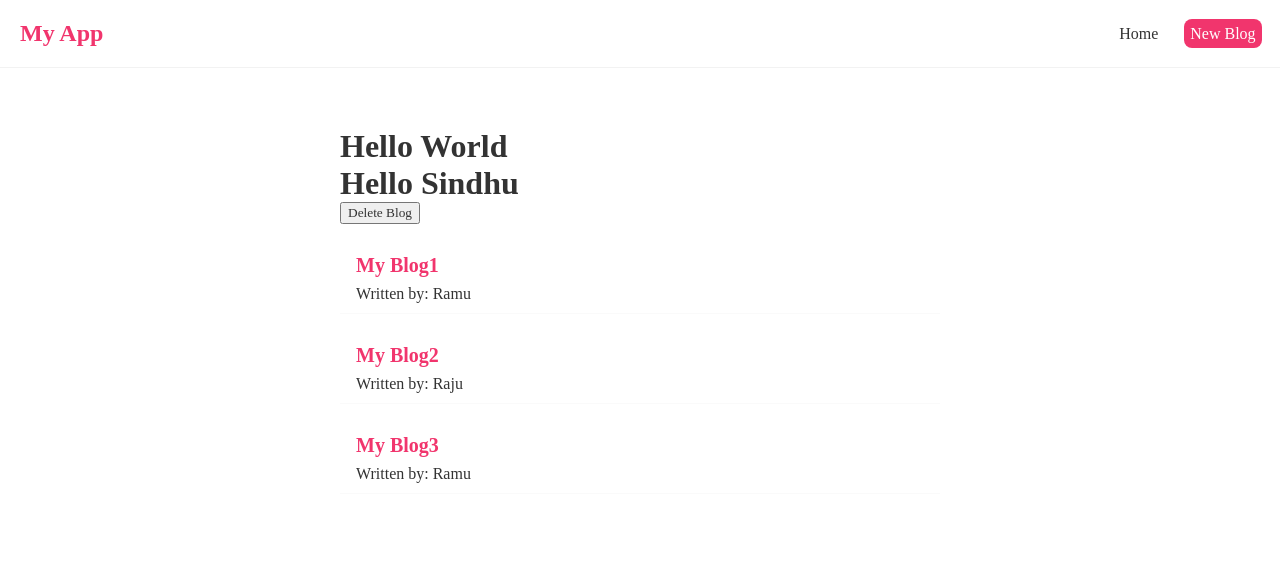
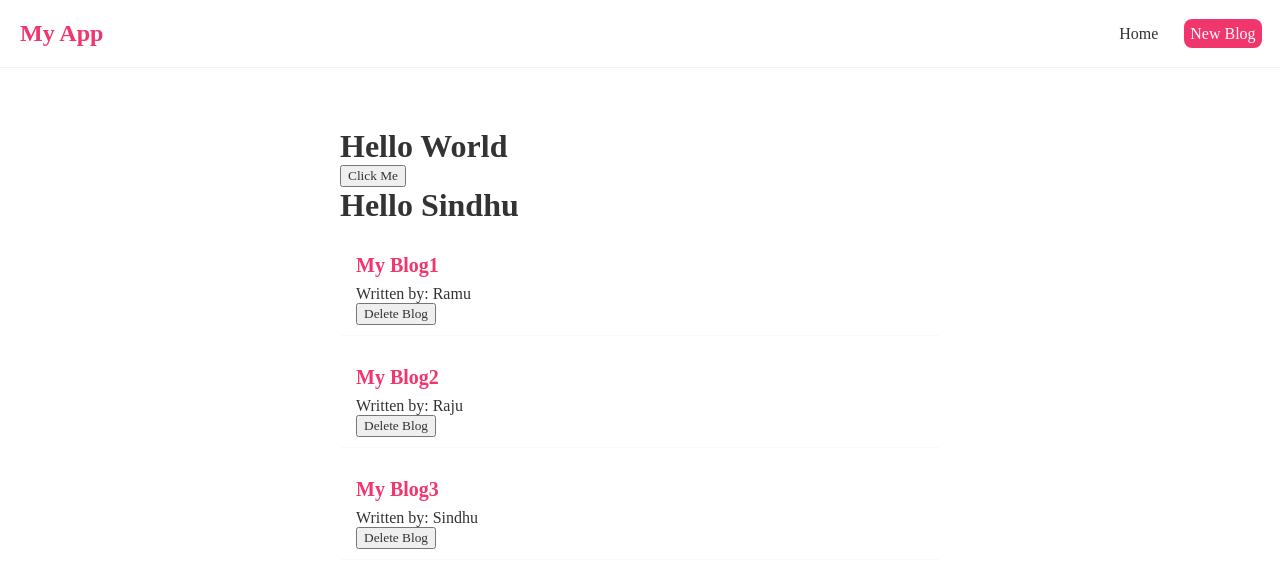
Before and after one commit to jsm1306/myblog, a React (Create React App) app: page / in a window 1280 px wide. Shown: the top 588 px of the page. Built offline with nearby package versions, Linux system fonts and the light colour scheme.

Commit message:
Experiment14

```diff
--- a/src/BlogList.js
+++ b/src/BlogList.js
@@ -11,12 +11,13 @@ const BlogList = (props) => {
             <h1>{title}</h1>
             <div className="home">
 
-        <button onClick={()=>handleDelete(author)}>Delete Blog</button>
 
     {blogs.map((blog) => (
-    <div className="blog-preview">
+    <div className="blog-preview" key={blog.id}>
     <h2>{blog.title}</h2>
     <p>Written by: {blog.author}</p>
+    <button onClick={()=>handleDelete(blog.author)}>Delete Blog</button>
+
     </div>
     ))
     }
--- a/src/Home.js
+++ b/src/Home.js
@@ -1,17 +1,25 @@
-import { useState } from 'react'
+import { useState,useEffect } from 'react'
 import BlogList from './BlogList';
 const Home = () => {
+    const [name,setName]=useState("Sindhu");
     const [blogs,setBlogs]=useState([
     {title:"My Blog1", body:"Body of Blog1", author:"Ramu",id:1},
     {title:"My Blog2", body:"Body of Blog2", author:"Raju",id:2},
-    {title:"My Blog3", body:"Body of Blog3", author:"Ramu",id:3},
+    {title:"My Blog3", body:"Body of Blog3", author:"Sindhu",id:3},
     ]);
-    const handleDelete = ()=>{
-        const newblogs = blogs.filter(blog=>blog.author!=="Raju")
+    const handleDelete = (author)=>{
+        const newblogs = blogs.filter(blog=>blog.author!==author)
         setBlogs(newblogs)
-    }
+    };
+    useEffect(() => {
+        console.log("use effect ran");
+        console.log(blogs)
+        console.log(name)
+    },[name]);
     return (
     <div className="Home">
+            <button onClick={()=>setName("Manasa")}>Click Me</button>
+
         <BlogList blogs = {blogs} title = "Hello Sindhu" handleDelete={handleDelete}/>
 
     </div>
```
